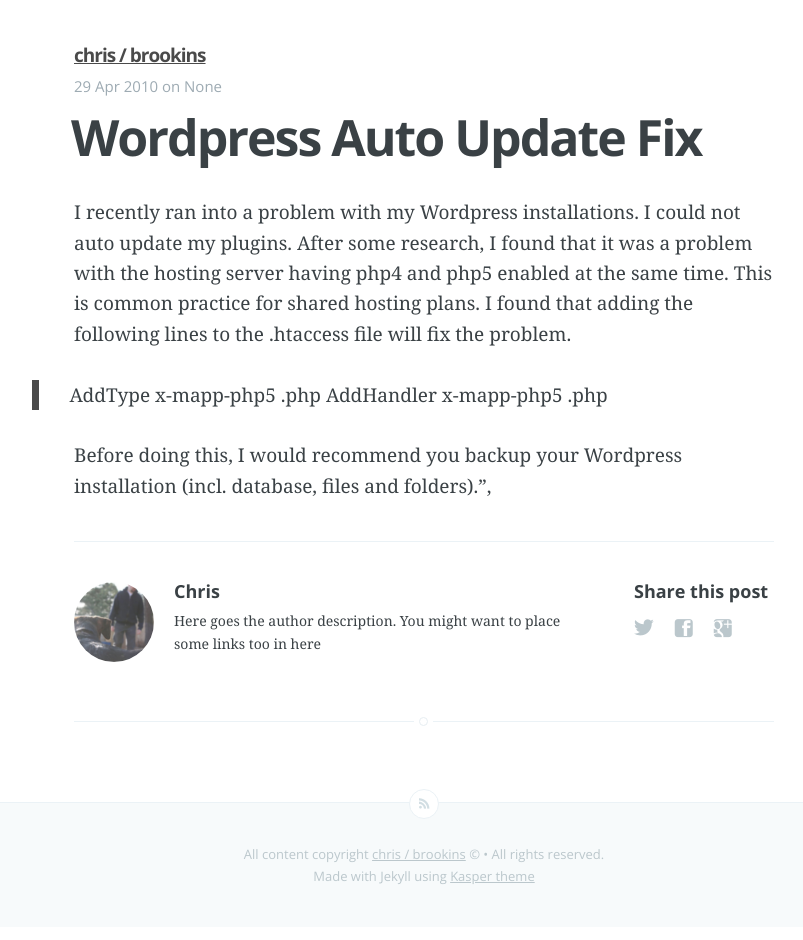
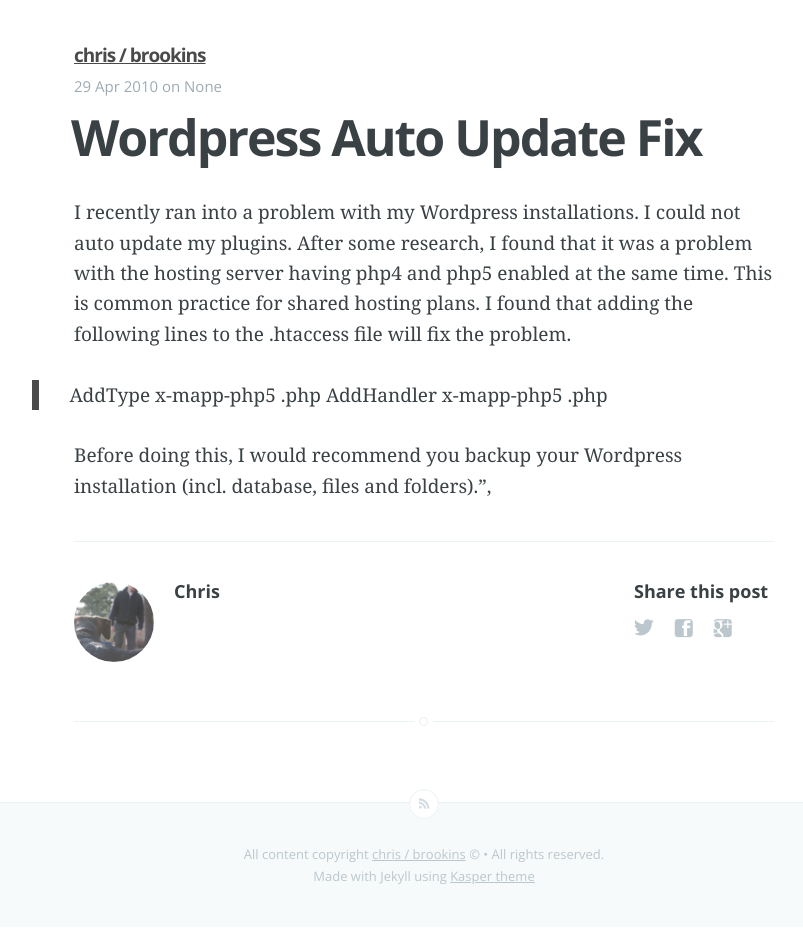
Before and after one commit to cbrookins/cbrookins.github.io, a Jekyll site: the page built from _posts/2010-04-29-Wordpress-Auto-Update-Fix.markdown, in a window 1280 px wide. Shown: the whole page, without its empty margins (216-1019 px from the left). Built offline with Jekyll 4.4.1, drawn with Linux system fonts in a browser that asks for light colours; Markdown is read by kramdown in place of the engine named in the settings.

Commit message:
Update post.html

```diff
--- a/_layouts/post.html
+++ b/_layouts/post.html
@@ -54,7 +54,7 @@
                     	<h4> {{ site.author }} </h4>
                     	<!-- Author Bio -->
                     	<p>
-                    		Here goes the author description. You might want to place some links too in here
+                    		<a href="http://chris.brookins.info"></a>
                     	</p>
                     </article>
                 </section>
```
